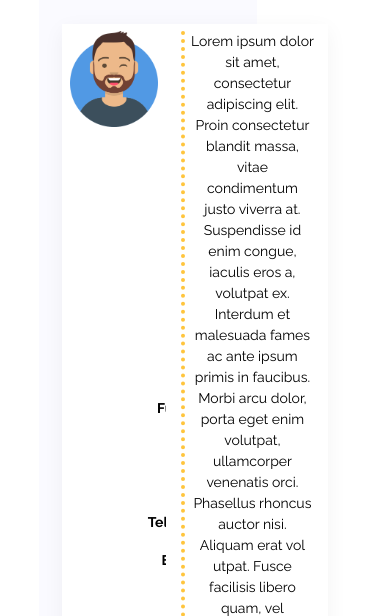
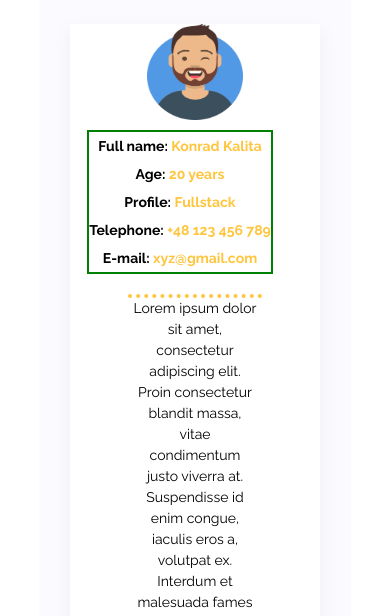
Before and after one commit to KalitaKonrad/LandingPage, a plain HTML site: page index.html in a window 390 px wide. Shown: the part 710-1326 px from the top of the page. Drawn offline with Linux system fonts and the light colour scheme.

Commit message:
Add part of about_me section responsivness

```diff
--- a/css/responsiveness.css
+++ b/css/responsiveness.css
@@ -1,3 +1,12 @@
+/* global variables */
+:root {
+  --header-buttons-color: #515151;
+  --main-bg-color: #FFFFFF;
+  --social-media-links-color: #FF9A3D;
+  --gray-main-rectangle: #FAFAFF;
+  --distinctive-text-color: #FFC53D;
+}
+
 /* 400px AND LESS */
 
 @media only screen and (max-width: 400px) {
@@ -39,6 +48,34 @@
     margin: 0 10px;
   }
 
+  .my_photo {
+    margin-bottom: 30px;
+  }
+
+  .about_me {
+    background-image: linear-gradient(left, var(--gray-main-rectangle), var(--gray-main-rectangle) 100%, transparent 70%, transparent 100%);
+    background-image: -webkit-linear-gradient(left, var(--gray-main-rectangle), var(--gray-main-rectangle) 100%, transparent 70%, transparent 100%);
+  }
+
+  .description {
+    border-left: none;
+    border-top: 4px dotted var(--distinctive-text-color);
+  }
+  .photo_personalData_description {
+    display: flex;
+    width: 90%%;
+    flex-flow: column wrap;
+    justify-content: center;
+    align-items: center;
+    padding: 0;
+  }
+
+  .personal_data {
+    justify-content: center;
+    align-items: center;
+
+  }
+
 }
 
 @media only screen and (max-width: 400px) {
--- a/css/styles.css
+++ b/css/styles.css
@@ -171,7 +171,7 @@ header {
   background-image: -webkit-linear-gradient(left, var(--gray-main-rectangle), var(--gray-main-rectangle) 70%, transparent 70%, transparent 100%);
 }
 
-.about_me h2 {
+.about_me_header2 {
   margin-left: 10%;
   font-size: 32px;
   line-height: 37px;
@@ -198,17 +198,17 @@ header {
   margin: auto;
   /*border: 2px solid red;*/
   padding: 2.5%;
-  overflow: hidden;
+  list-style: none;
   background-color: var(--main-bg-color);
 }
 
-.personalData {
+.personal_data {
   display: flex;
   flex-flow: column wrap;
   position: relative;
   right: 6%;
   bottom: 20px;
-  /*border: 2px solid green;*/
+  border: 2px solid green;
   align-items: center;
 
   margin: auto;
--- a/index.html
+++ b/index.html
@@ -79,10 +79,10 @@
     </section>
 
     <section class="about_me" id="about_me">
-      <h2>About me</h2>
+      <h2 class="about_me_header2">About me</h2>
       <div class="photo_personalData_description">
-        <img src="./img/avatar.png" alt="Photo of me" width="96px" height="96px">
-        <div class="personalData">
+        <img class="my_photo" src="./img/avatar.png" alt="Photo of me" width="96px" height="96px">
+        <div class="personal_data">
           <ul>
             <li>Full name: <b class="about_me_distinctive_text">Konrad Kalita</b></li>
             <li>Age: <b class="about_me_distinctive_text">20 years</b></li>
```
